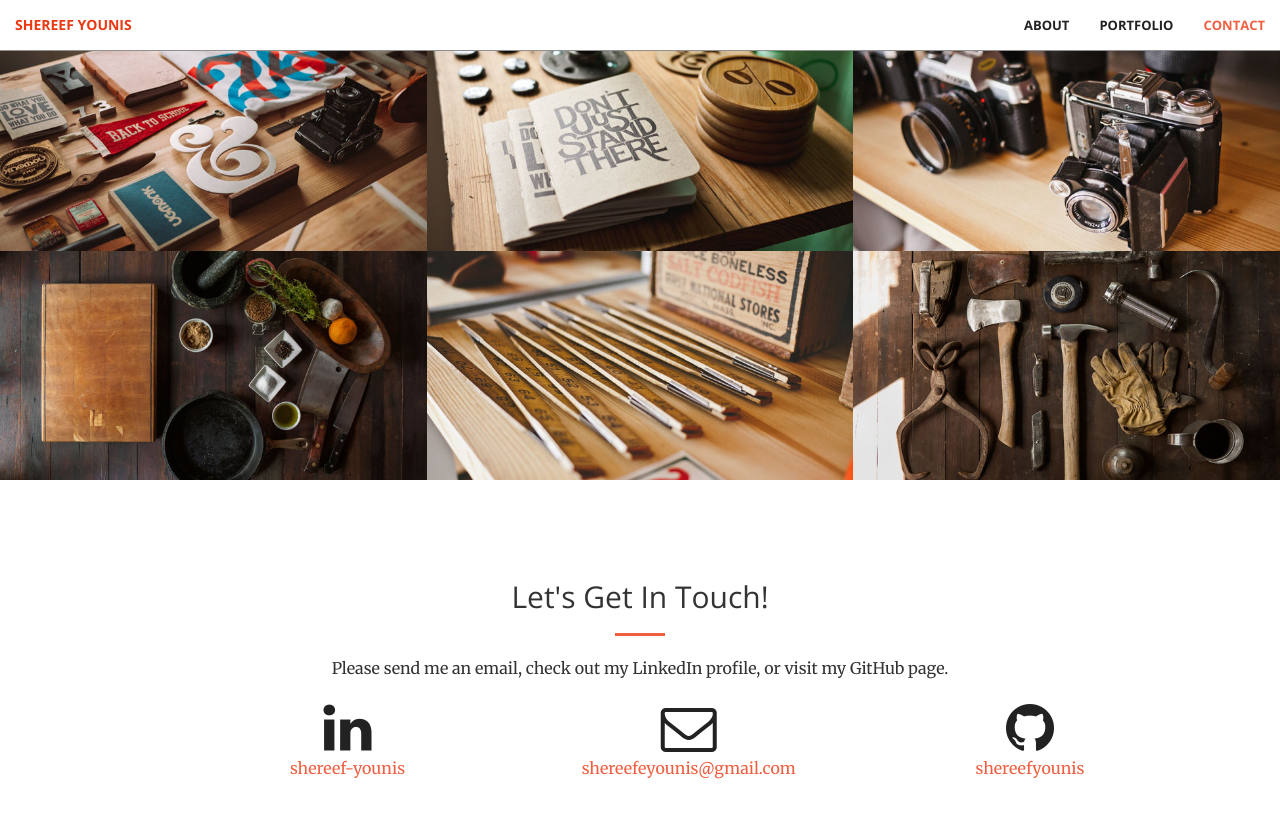
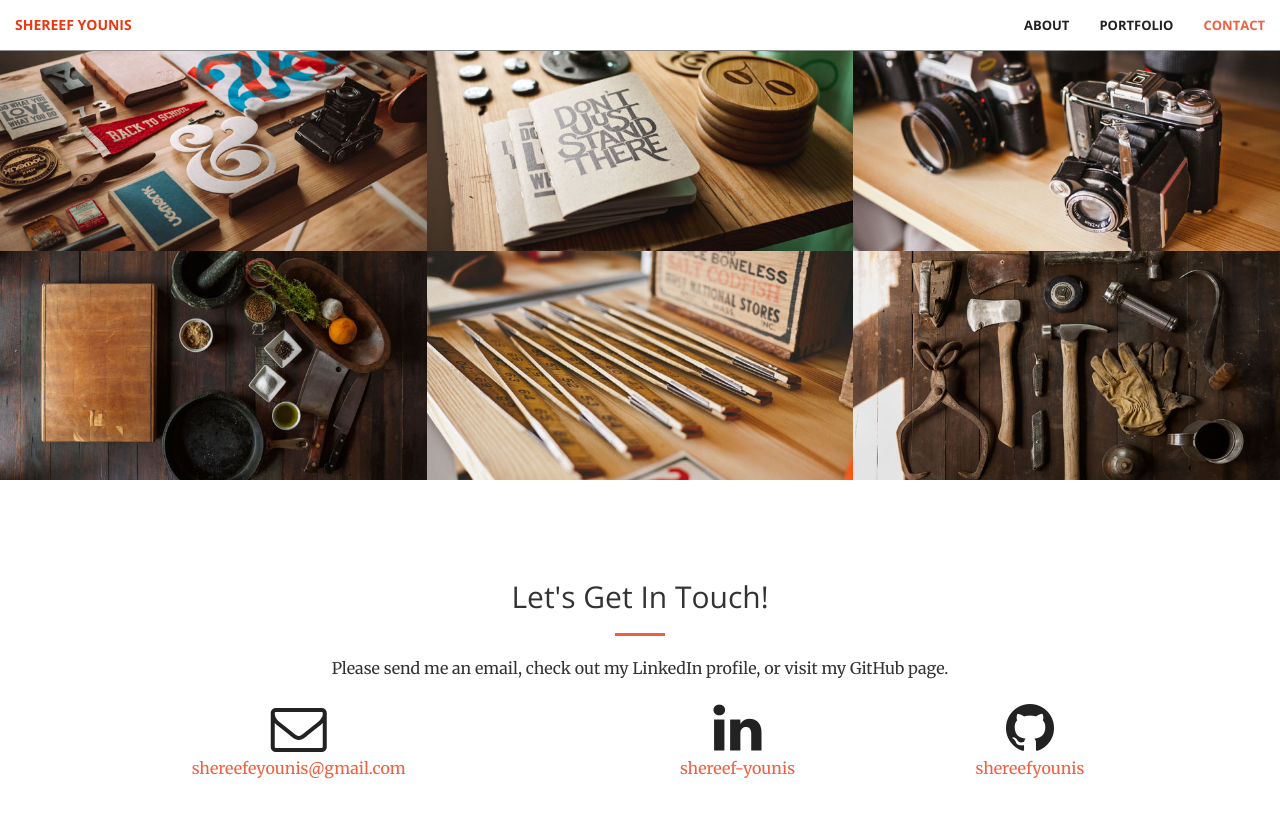
Before and after one commit to shereefyounis/Shereef-Younis-Portfolio, a Jekyll site: the page built from index.html, in a window 1280 px wide and 900 px high, scrolled down 1487 px. Shown: the top 818 px of the window. Built offline with Jekyll 4.4.1, drawn with Linux system fonts in a browser that asks for light colours.

Commit message:
Update contact.html

```diff
--- a/_includes/contact.html
+++ b/_includes/contact.html
@@ -7,17 +7,17 @@
                 <p>Please send me an email, check out my LinkedIn profile, or visit my GitHub page.</p>
             </div>
 
+        <div class="col-lg-3 col-lg-offset-1 text-center">
+            <a href="mailto:{{ site.email }}">
+            <i class="fa fa-envelope-o fa-3x wow bounceIn" data-wow-delay=".1s"></i>
+                <p>{{ site.email }}</p>
+            </a>
+        </div>
+
         <div class="col-lg-2 col-lg-offset-2 text-center">
             <a href="https://www.linkedin.com/in/{{ site.linkedin_username }}">
                 <i class="fa fa-linkedin fa-3x wow bounceIn" data-wow-delay=".1s"></i>
                 <p>{{ site.linkedin_username }}</p>
-            </a>
-        </div>
-
-        <div class="col-lg-3 col-lg-offset-1 text-center">
-            <a href="mailto:{{ site.email }}">
-            <i class="fa fa-envelope-o fa-3x wow bounceIn" data-wow-delay=".1s"></i>
-                <p>{{ site.email }}</p>
             </a>
         </div>
 
```
